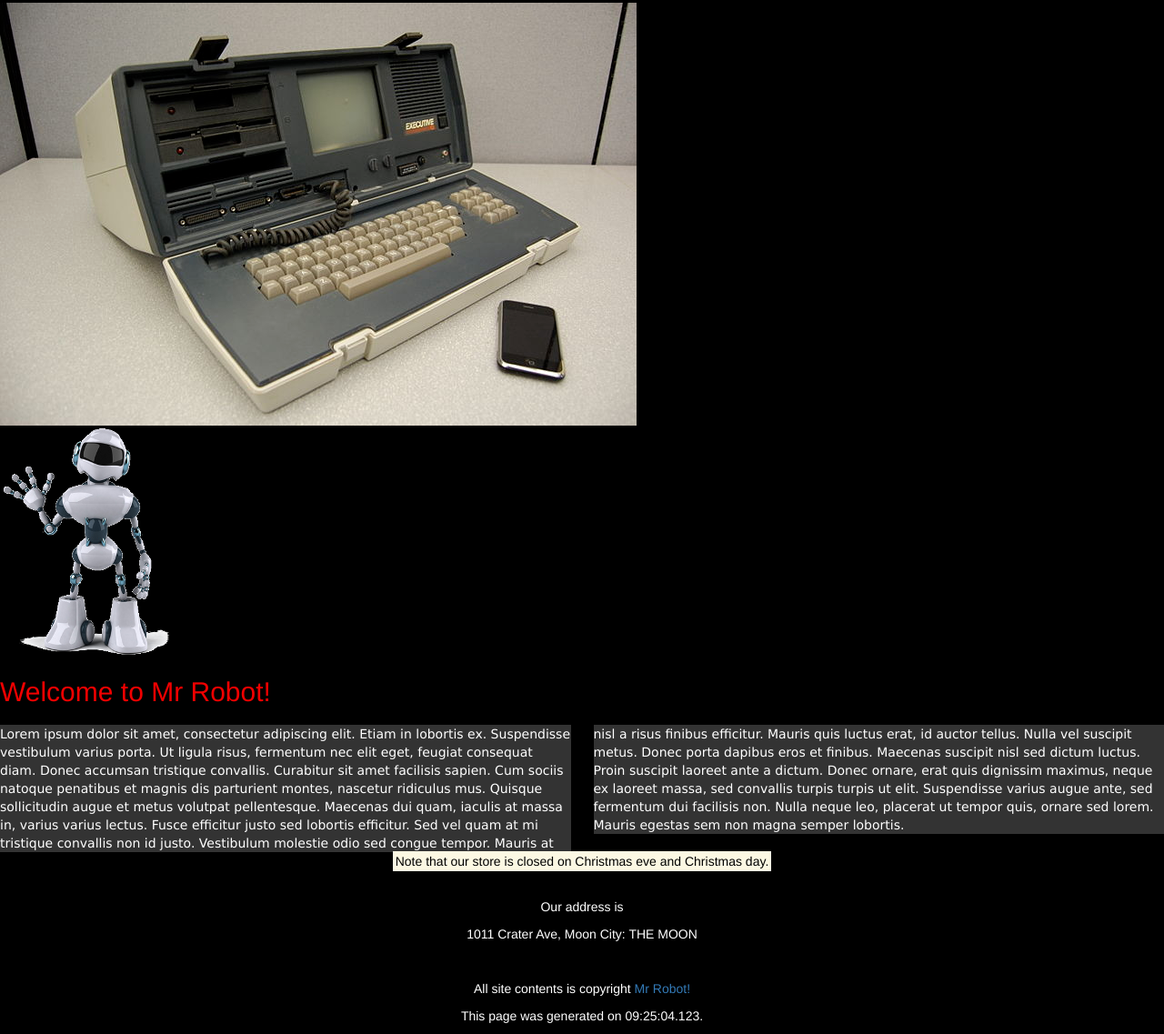
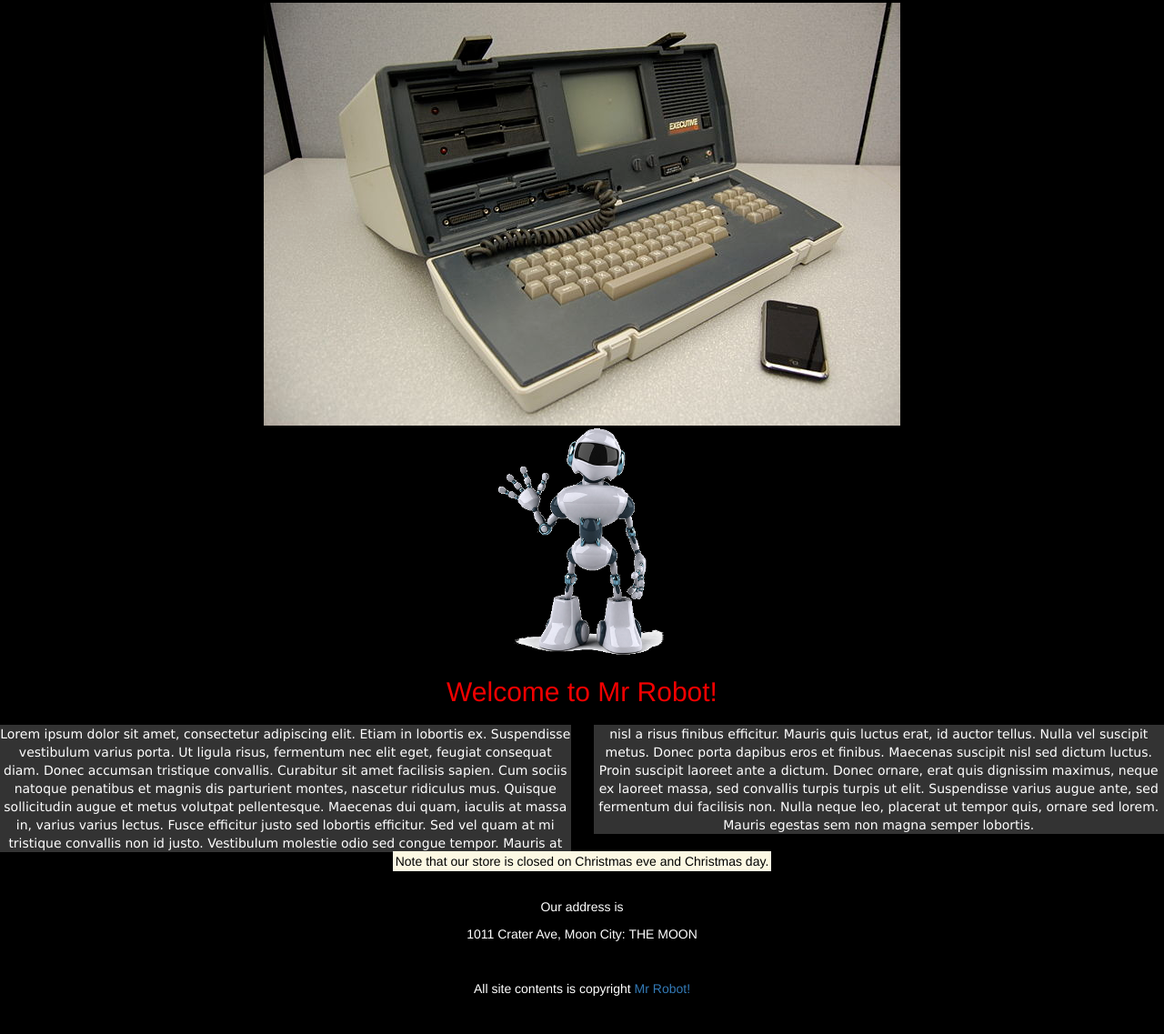
Before and after one commit to jbutlerdevv/Robot-Store, a plain HTML site: page index.html in a window 1280 px wide. Shown: the part 155-1292 px from the top of the page at 91% size. After the commit the page ends 1262 px from the top, so only its background shows below. Drawn offline with nearby package versions, Linux system fonts and the light colour scheme.

Commit message:
updated minor styling issues on robots_new.html

```diff
--- a/index.html
+++ b/index.html
@@ -35,17 +35,14 @@
             </div>
         </nav>
     </header>
-    <div id="welcomeimage">
+    <div class="text-center" id="welcomeimage">
         <img src="images/welcome.jpg" />
     </div>
 
-    <section id="welcometext">
+    <section class="text-center" id="welcometext">
         <img src="images/robot_hello.png" />
-
-
         <legend> <h2>Welcome to Mr Robot!</h2></legend>
         <div class="introText">
-
             <fieldset>
                 <span>Lorem ipsum dolor sit amet, consectetur adipiscing elit. Etiam in lobortis ex. Suspendisse vestibulum varius porta. Ut ligula risus, fermentum nec elit eget, feugiat consequat diam. Donec accumsan tristique convallis. Curabitur sit amet facilisis sapien. Cum sociis natoque penatibus et magnis dis parturient montes, nascetur ridiculus mus. Quisque sollicitudin augue et metus volutpat pellentesque. Maecenas dui quam, iaculis at massa in, varius varius lectus.
                 Fusce efficitur justo sed lobortis efficitur. Sed vel quam at mi tristique convallis non id justo. Vestibulum molestie odio sed congue tempor. Mauris at nisl a risus finibus efficitur. Mauris quis luctus erat, id auctor tellus. Nulla vel suscipit metus. Donec porta dapibus eros et finibus. Maecenas suscipit nisl sed dictum luctus. Proin suscipit laoreet ante a dictum. Donec ornare, erat quis dignissim maximus, neque ex laoreet massa, sed convallis turpis turpis ut elit. Suspendisse varius augue ante, sed fermentum dui facilisis non. Nulla neque leo, placerat ut tempor quis, ornare sed lorem. Mauris egestas sem non magna semper lobortis.
@@ -53,11 +50,11 @@
             </fieldset>
         </div>
     </section>
-    <footer>
-      <p><mark>Note that our store is closed on Christmas eve and Christmas day.</mark></p><br>
+
+    <footer class="nav fixed-bottom mt-5">
+      <p class="mt-5"><mark>Note that our store is closed on Christmas eve and Christmas day.</mark></p><br>
       <p class="ourAddress">Our address is <address>1011 Crater Ave, Moon City: THE MOON</address></p><br>
       <p class="textcontent">All site contents is copyright <a class="mainlink" href="http://www.mrrobot.com">Mr Robot!</a></p>
-      <p class="smalltext">This page was generated on <time>09:25:04.123</time>.</p>
     </footer>
     <script
     src="https://code.jquery.com/jquery-3.2.1.slim.min.js"
```
Also changed, not shown: about.html (+1 -2 lines), contact.html (+1 -2 lines), robots_new.html (+5 -5 lines). Lines whose indentation alone changed are shown as unchanged.
